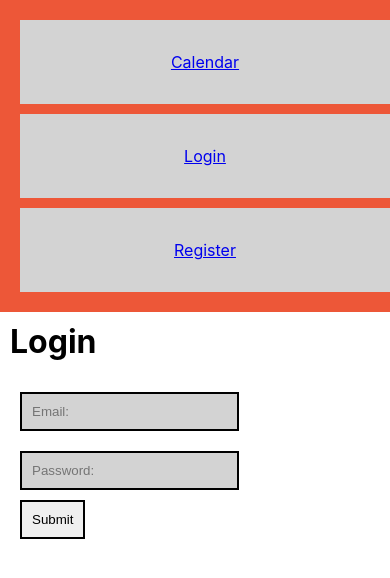
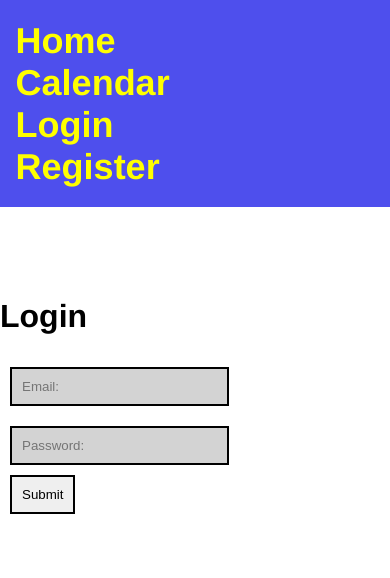
Before and after one commit to d3bate/d3bate, a React (Create React App) app in the folder app/: page /login in a window 390 px wide. Shown: the top 578 px of the page. Built offline with nearby package versions, Linux system fonts and the light colour scheme; no server answers; what firestorter would draw is missing.

Commit message:
Added error alert for when login fails.

```diff
--- a/app/src/App.css
+++ b/app/src/App.css
@@ -9,6 +9,11 @@
     width: 50%;
     border: 2px solid black;
     background: lightgrey;
+}
+
+body {
+    font-family: "Helvetica Neue", sans-serif;
+
 }
 
 .boldText {
@@ -56,24 +61,25 @@
     border: 2px solid black;
 }
 
-.navbar-column {
-    padding-bottom: 100%;
-    width: 25%;
-    background: #ed5738;
-    float: left;
+.navbar {
+    background: #4e4fed;
+    font-weight: bold;
+    padding: 5% 4%;
 }
 
 .content-column {
     width: calc(100 - 30%);
     padding-left: 26%;
     padding-right: 4%;
+    background: rgba(198, 198, 198, 0.25);
 }
 
-.navbar-item {
-    padding: 32px 10px;
-    margin: 10px;
-    text-align: center;
-    background: lightgrey;
+.navbar-item, .navbar-item > a {
+    color: yellow;
+    font-size: 150%;
+    text-decoration: none;
+    display: inline;
+    padding-right: 20px;
 }
 
 .SubmitButton {
@@ -102,3 +108,89 @@
         width: 100%;
     }
 }
+
+/* GRID STYLINGS */
+
+.container {
+    width: 80%;
+    max-width: 960px;
+    margin: 0 auto;
+}
+
+.row {
+    display: flex;
+    flex-flow: row wrap;
+    justify-content: space-between;
+    width: 100%;
+    margin-bottom: 16px;
+}
+
+.row:last-child {
+    margin-bottom: 0;
+}
+
+.row .col {
+    flex-grow: 1;
+    flex-basis: 0;
+}
+
+.row .col-1 {
+    width: 8.333333333333332%;
+}
+
+.row .col-2 {
+    width: 16.666666666666664%;
+}
+
+.row .col-3 {
+    width: 25%;
+}
+
+.row .col-4 {
+    width: 33.33333333333333%;
+}
+
+.row .col-5 {
+    width: 41.66666666666667%;
+}
+
+.row .col-6 {
+    width: 50%;
+}
+
+.row .col-7 {
+    width: 58.333333333333336%;
+}
+
+.row .col-8 {
+    width: 66.66666666666666%;
+}
+
+.row .col-9 {
+    width: 75%;
+}
+
+.row .col-10 {
+    width: 83.33333333333334%;
+}
+
+.row .col-11 {
+    width: 91.66666666666666%;
+}
+
+.row .col-12 {
+    width: 100%;
+}
+
+@media screen and (max-width: 768px) {
+    .row .col,
+    .row [class^='col-'],
+    .row [class*=" col-"] {
+        flex-grow: 0;
+        flex-basis: 100%;
+    }
+
+    .navbar-item, .navbar-item > a {
+        display: block;
+    }
+}
--- a/app/src/App.js
+++ b/app/src/App.js
@@ -12,10 +12,10 @@ function App() {
     return <>
         <Router>
             <div className='columns'>
-                <div className='navbar-column'>
+                <div className='col-4'>
                     <Navbar/>
                 </div>
-                <div className='content-column'>
+                <div className='col-8'>
                     <Switch>
                         <Route exact path='/'><h1>Hello!</h1></Route>
                         <Route exact path='/login' component={Login}/>
--- a/app/src/components/Navbar.js
+++ b/app/src/components/Navbar.js
@@ -22,7 +22,7 @@ const AuthComponent = observer(class AuthComponent extends React.Component {
         if (user.userObject) {
             return <>
                 <div className='navbar-item'>
-                    <p>Hi {user.userObject.displayName}</p>
+                    <Link to='/'>Profile (dead link)</Link>
                 </div>
                 <div className='navbar-item'>
                     <a href='#' onClick={(event) => {
@@ -49,10 +49,14 @@ const AuthComponent = observer(class AuthComponent extends React.Component {
 
 class Navbar extends React.Component {
     render() {
+        let currentDate = new Date();
         return <>
             <nav className="navbar">
                 <div className="navbar-item">
-                    <Link to='/calendar'>Calendar</Link>
+                    <Link to='/'>Home</Link>
+                </div>
+                <div className="navbar-item">
+                    <Link to={'/calendar/' + currentDate.getFullYear() + '/' + (currentDate.getMonth()+1)}>Calendar</Link>
                 </div>
                 <AuthComponent/>
             </nav>
--- a/app/src/views/Calendar.js
+++ b/app/src/views/Calendar.js
@@ -186,7 +186,7 @@ const Calendar = observer(class Calendar extends React.Component {
         if (!this._col.isLoaded || !this._events.isLoaded)
             return <h1>Loading data</h1>;
 
-        return <div className='calendarContainer'>
+        return <div className='container'>
             <h1>The calendar</h1>
 
             <DatePicker initialYear={this.state.params.year} initialMonth={this.state.params.month}
--- a/app/src/views/Login.js
+++ b/app/src/views/Login.js
@@ -18,6 +18,9 @@ class Login extends React.Component {
         auth.signInWithEmailAndPassword(this.state.email, this.state.password)
             .then((newUser) => {
                 this.setState({redirect: true})
+            })
+            .catch(error => {
+                alert(error);
             });
     }
 
```
